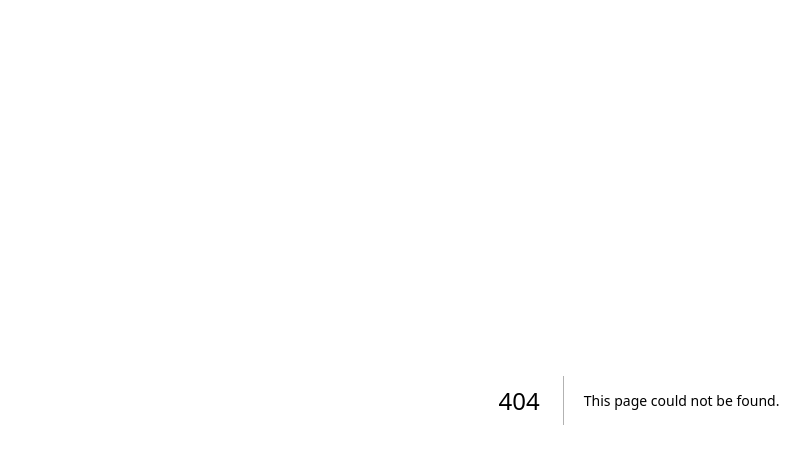
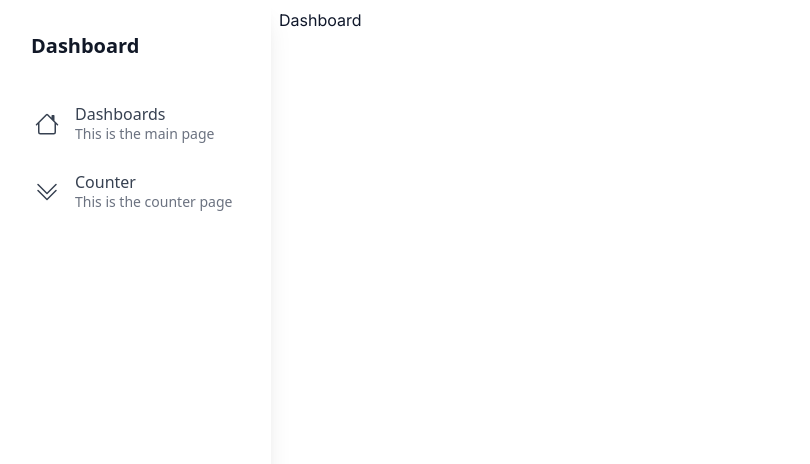
Before and after one commit to BernardoAguayoOrtega/next-dashboard, a Next.js app: page /dashboard in a window 1280 px wide. Before the commit this address had no page. Shown: the top 464 px of the page, without its empty margins (1-811 px from the left). Built offline with nearby package versions, Linux system fonts and the light colour scheme.

Commit message:
Add Dashboard page and update Sidebar paths

```diff
--- /dev/null
+++ b/src/app/dashboard/page.tsx
@@ -0,0 +1,7 @@
+import React from 'react'
+
+export default function Dashboard() {
+  return (
+    <div>Dashboard</div>
+  )
+}
--- a/src/components/Sidebar.tsx
+++ b/src/components/Sidebar.tsx
@@ -14,13 +14,13 @@ const listItems: item[] = [
   {
     icon: <BsHouse className='w-6 h-6' />,
     text: 'Dashboards',
-    path: '/',
+    path: '/dashboard',
     description: 'This is the main page',
   },
   {
     icon: <BsChevronDoubleDown className='w-6 h-6' />,
     text: 'Counter',
-    path: '/',
+    path: '/dashboard/counter',
     description: 'This is the counter page',
   },
 ];
--- a/src/components/SidebarItem.tsx
+++ b/src/components/SidebarItem.tsx
@@ -1,4 +1,7 @@
+"use client";
+
 import Link from 'next/link';
+import { usePathname } from 'next/navigation';
 
 interface SidebarItem {
   icon: JSX.Element;
@@ -15,6 +18,7 @@ export default function SidebarItem({
   onClick,
   description,
 }: SidebarItem): JSX.Element {
+  const currentPath = usePathname();
   return (
     <Link href={path}>
       <span
```
